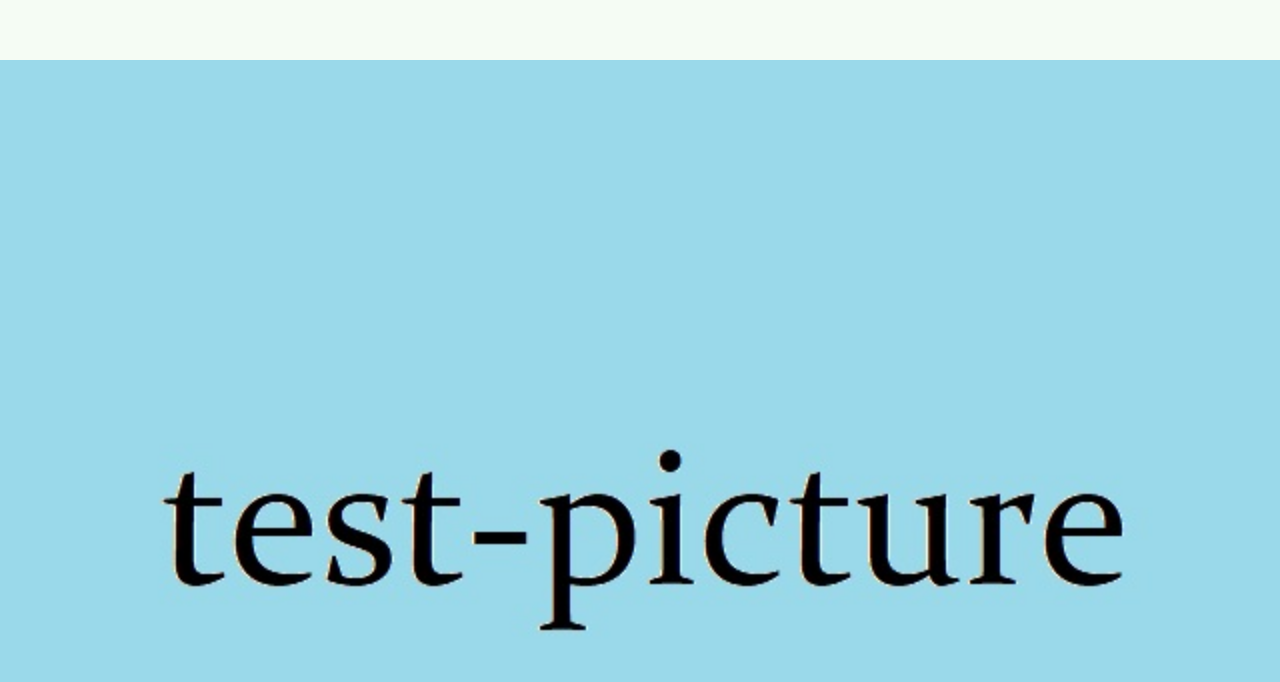
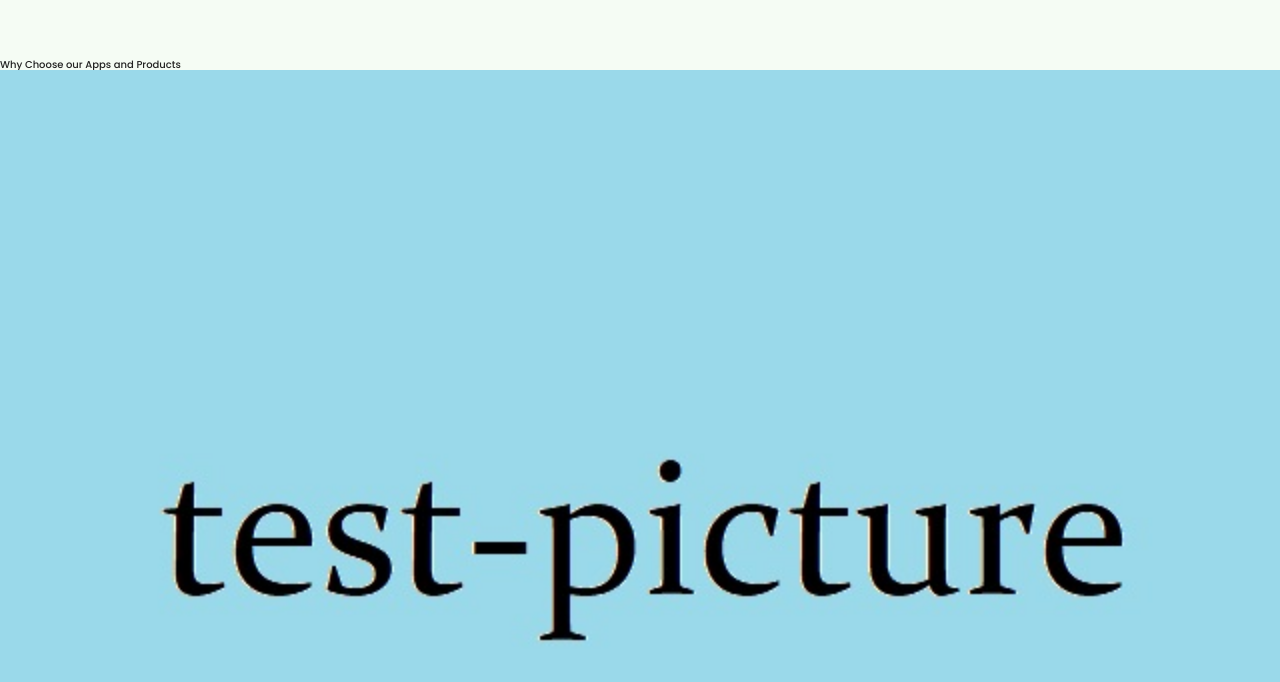
Before and after one commit to llkk87/frond-end-project, a plain HTML site: page index.html in a window 1280 px wide. Shown: the part 1263-1945 px from the top of the page. Drawn offline with nearby package versions, Linux system fonts and the light colour scheme.

Commit message:
complete description one section

```diff
--- a/index.html
+++ b/index.html
@@ -161,6 +161,7 @@
     <section id="descOne">
       <div class="discOne-wrapper">
         <div class="discOne-left">
+          <h2 class="descOne-title">Why Choose our Apps and Products</h2>
           <div class="discOne-img">
             <img src="./test-picture.jpg" alt="" />
           </div>
```
